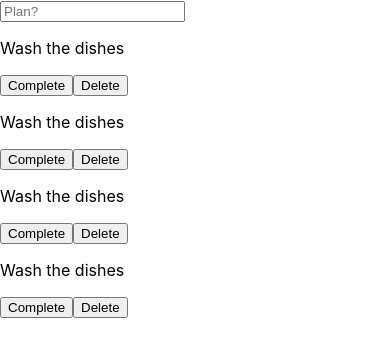
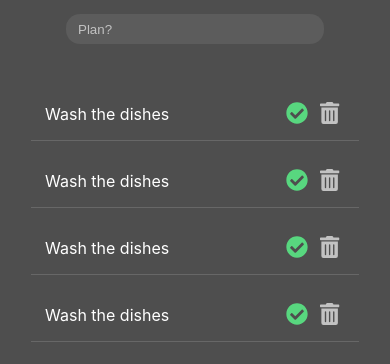
Before and after one commit to who-Is-Beto/youtube-react-todo-list, a React (Create React App) app: page / in a window 390 px wide. Shown: the top 364 px of the page. Built offline with nearby package versions, Linux system fonts and the light colour scheme.

Commit message:
Estilos de la clase 1

```diff
--- a/public/index.html
+++ b/public/index.html
@@ -1,14 +1,12 @@
 <!DOCTYPE html>
 <html lang="en">
+
 <head>
   <meta charset="utf-8" />
   <link rel="icon" href="%PUBLIC_URL%/favicon.ico" />
   <meta name="viewport" content="width=device-width, initial-scale=1" />
   <meta name="theme-color" content="#000000" />
-    <meta
-      name="description"
-      content="Web site created using create-react-app"
-    />
+  <meta name="description" content="Web site created using create-react-app" />
   <link rel="apple-touch-icon" href="%PUBLIC_URL%/logo192.png" />
   <!--
       manifest.json provides metadata used when your web app is installed on a
@@ -26,6 +24,7 @@
     -->
   <title>React App</title>
 </head>
+
 <body>
   <noscript>You need to enable JavaScript to run this app.</noscript>
   <div id="root"></div>
@@ -39,5 +38,7 @@
       To begin the development, run `npm start` or `yarn start`.
       To create a production bundle, use `npm run build` or `yarn build`.
     -->
+  <script src="https://use.fontawesome.com/releases/v5.15.2/js/all.js" data-auto-a11y="true"></script>
 </body>
+
 </html>
--- a/src/App.css
+++ b/src/App.css
@@ -1,3 +1,11 @@
-.App {
-  text-align: center;
+.wrapper{
+  max-width: 700px;
+  margin: 0 auto;
+  margin-top: 14px;
 }
+
+.items__container{
+  width: 100%;
+  display: flex;
+  justify-content: center;
+}
--- a/src/App.js
+++ b/src/App.js
@@ -5,8 +5,10 @@ import TodoList from './components/TodoList'
 function App() {
   return (
     <>
-      <ToDoInput />
-      <TodoList />
+      <div className="wrapper">
+        <ToDoInput />
+        <TodoList />
+      </div>
     </>
   );
 }
--- a/src/components/ToDoInput.jsx
+++ b/src/components/ToDoInput.jsx
@@ -1,9 +1,10 @@
+import '../styles/ToDoInput.css'
+
 function ToDoInout() {
   return (
     <>
       <div className="input__container">
         <input type="text" placeholder='Plan?' />
-
       </div>
     </>
   )
--- a/src/components/TodoItem.jsx
+++ b/src/components/TodoItem.jsx
@@ -1,9 +1,14 @@
+import '../styles/ToDoItem.css'
+
 function ToDoItem() {
   return (
     <div className="todo__item">
       <p>Wash the dishes</p>
-      <button type='button'>Complete</button>
-      <button type='button'>Delete</button>
+
+      <div className="options">
+        <button type='button'><i class="fas fa-check-circle done"></i></button>
+        <button type='button'><i class="fas fa-trash-alt"></i></button>
+      </div>
     </div>
   )
 }
--- a/src/components/TodoList.jsx
+++ b/src/components/TodoList.jsx
@@ -1,13 +1,14 @@
 import ToDoItem from './TodoItem'
+import '../styles/ToDoList.css'
 
 function TodoList() {
   return (
-    <>
+    <div className='todo__list'>
       <ToDoItem />
       <ToDoItem />
       <ToDoItem />
       <ToDoItem />
-    </>
+    </div>
   )
 }
 
--- a/src/index.css
+++ b/src/index.css
@@ -1,5 +1,7 @@
 body {
+  background-color: rgb(78, 78, 78);
   margin: 0;
+  color: white;
   font-family: -apple-system, BlinkMacSystemFont, 'Segoe UI', 'Roboto', 'Oxygen',
     'Ubuntu', 'Cantarell', 'Fira Sans', 'Droid Sans', 'Helvetica Neue',
     sans-serif;
--- /dev/null
+++ b/src/styles/ToDoInput.css
@@ -0,0 +1,24 @@
+:root{
+  --inputBackground:  rgba(110, 110, 110, 0.445);
+  --textInputColor: rgb(194, 194, 194);
+}
+
+.input__container{
+  min-width: 100%;
+  text-align: center;
+}
+
+.input__container input {
+  width: 60%;
+  outline: none ;
+  padding: 0 12px;
+  height: 30px;
+  color: var(--textInputColor);
+  border: none;
+  border-radius: 14px;
+  background-color: var(--inputBackground);
+}
+
+.input__container input::placeholder{
+  color: var(--textInputColor);
+}
--- /dev/null
+++ b/src/styles/ToDoItem.css
@@ -0,0 +1,73 @@
+:root{
+  --textInputColor: rgb(194, 194, 194);
+  --shadowColor:  rgba(116, 116, 116, 0.657);
+}
+
+.todo__item{
+  display: flex;
+  align-items: center;
+  justify-content: space-between;
+  margin-bottom: 14px;
+  border-radius: 8px;
+  width: 700px;
+  box-shadow: 2px 0px 7px 0px var(--shadowColor);
+  padding: 0 14px;
+}
+
+.options{
+  min-width: 60px;
+  display: flex;
+  justify-content: space-between;
+}
+
+.options button{
+  background-color: transparent;
+  border: none;
+  outline: none;
+  cursor: pointer;
+  transition-duration: 0.5s;
+  font-size: 16px;
+  color: var(--textInputColor);
+}
+
+.done{
+  color: rgba(90, 241, 136, 0.842);
+}
+
+.options button:hover{
+  transform: scale(1.2);
+}
+
+@media screen and (max-width: 740px){
+  .todo__item{
+    width: 400px;
+  }
+  .options button{
+    font-size: 20px;
+  }
+}
+
+@media screen and (max-width: 500px){
+  .todo__item{
+    width: 300px;
+  }
+
+}
+
+@media screen and (max-width: 400px){
+  .todo__item{
+    width: 300px;
+    display: flex;
+    align-items: center;
+    justify-content: space-between;
+    margin-bottom: 14px;
+    border-radius: 0px;
+    box-shadow: none;
+    padding: 0 14px;
+    border-bottom: 1px solid var(--shadowColor);
+  }
+
+  .options button{
+    font-size: 22px;
+  }
+}
--- /dev/null
+++ b/src/styles/ToDoList.css
@@ -0,0 +1,5 @@
+.todo__list{
+  margin-top: 44px;
+  display: grid;
+  justify-content: center;
+}
```
Also changed, not shown: 1 other file (tests, documents, lock files or other folders). Lines whose indentation alone changed are shown as unchanged.
